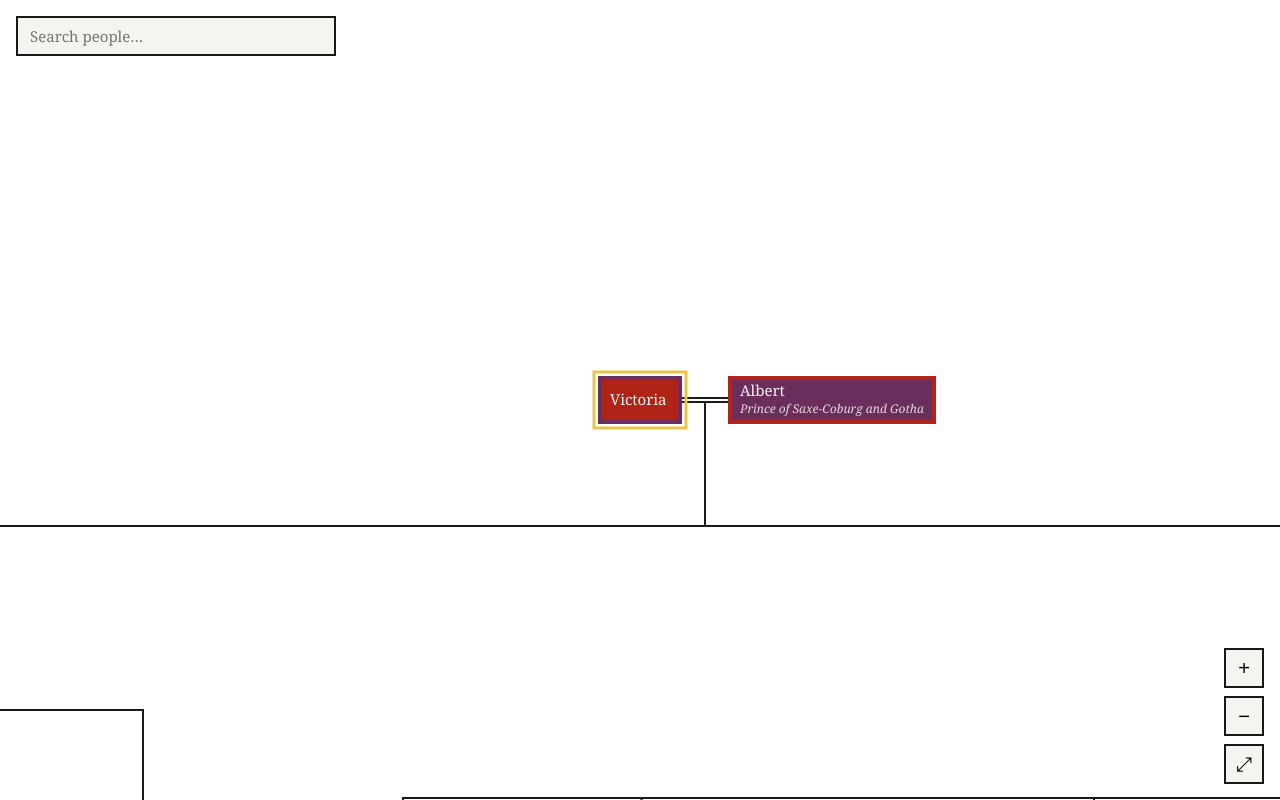
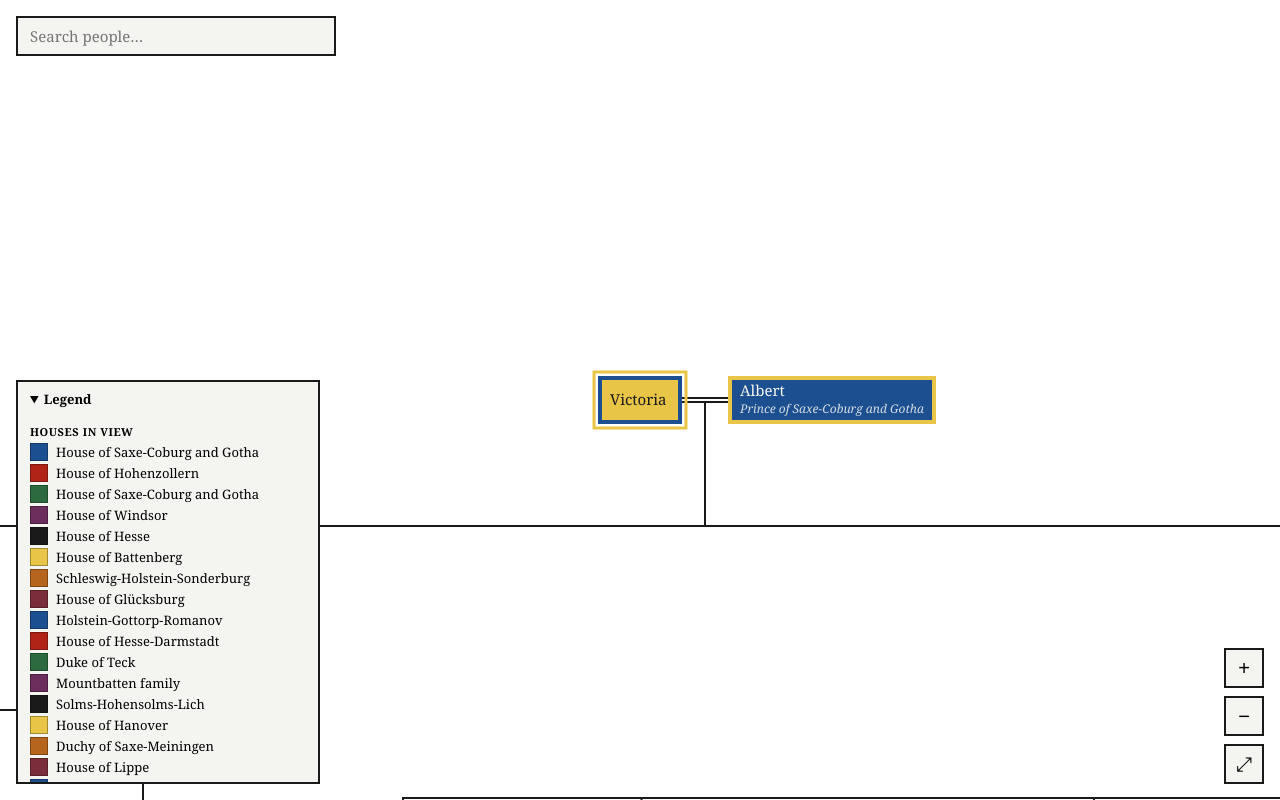
Before and after one commit to awesomelena/european-dynasties, a website built with Vite: page index.html in a window 1280 px wide. Built offline with nearby package versions, Linux system fonts and the light colour scheme.

Commit message:
legend is added

```diff
--- a/src/constants.ts
+++ b/src/constants.ts
@@ -1,3 +1,18 @@
+import type { HouseStyle } from "./types";
+
+export const PALETTE: HouseStyle[] = [
+  { color: "var(--azure)" },
+  { color: "var(--gules)" },
+  { color: "var(--vert)" },
+  { color: "var(--purpure)" },
+  { color: "var(--sable)" },
+  { color: "var(--or)", textColor: "var(--sable)" },
+  { color: "var(--tenne)" },
+  { color: "var(--murrey)" },
+];
+
+export const UNKNOWN_STYLE: HouseStyle = { color: "#9a9a9a" };
+
 export const SVG_NS = "http://www.w3.org/2000/svg";
 export const NODE_H = 44;
 export const NODE_PAD = 10;
--- a/src/main.ts
+++ b/src/main.ts
@@ -4,6 +4,9 @@ import "./styles/menu.css";
 import "./styles/bio.css";
 import "./styles/canvas.css";
 import "./styles/search.css";
+import "./styles/legend.css";
+import { assignColors } from "./render/colors";
+import { createLegend } from "./ui/legend";
 import type { Person, PersonId, Box } from "./types";
 import { SVG_NS, NODE_H } from "./constants";
 import { nodeWidth } from "./render/measure";
@@ -107,11 +110,16 @@ async function main() {
     });
   }
 
+  const updateLegend = createLegend();
+
   function render(focusId: PersonId) {
   world.replaceChildren();
   hideTooltip();
 
   const layout = computeLayout(data, focusId, widths);
+
+  const colors = assignColors(layout, personById);
+  updateLegend(colors, data);
 
   let maxX = 0;
   let maxY = 0;
@@ -130,13 +138,13 @@ async function main() {
 
   for (const [id, box] of layout.positions) {
     const person = personById.get(id)!;
-    attach(drawPerson(world, data, person, box, { focus: id === focusId }), person);
+    attach(drawPerson(world, colors, person, box, { focus: id === focusId }), person);
   }
 
   for (const b of layout.blocks) {
     if (b.spouse === null || !b.spouse.ghost) continue;
     const person = personById.get(b.spouse.id)!;
-    attach(drawPerson(world, data, person, b.spouse, { ghost: true }), person);
+    attach(drawPerson(world, colors, person, b.spouse, { ghost: true }), person);
   }
 
   const focusBox = layout.positions.get(focusId);
--- /dev/null
+++ b/src/render/colors.ts
@@ -0,0 +1,32 @@
+import type { HouseId, HouseStyle, Person, PersonId } from "../types";
+import type { Layout } from "../layout/positions";
+import { PALETTE, UNKNOWN_STYLE } from "../constants";
+
+export function assignColors(
+  layout: Layout,
+  personById: Map<PersonId, Person>
+): Map<HouseId, HouseStyle> {
+  const visible: PersonId[] = [...layout.positions.keys()];
+  for (const b of layout.blocks) {
+    if (b.spouse !== null && b.spouse.ghost) visible.push(b.spouse.id);
+  }
+
+  const count = new Map<HouseId, number>();
+  const bump = (h: HouseId | null) => {
+    if (h !== null) count.set(h, (count.get(h) ?? 0) + 1);
+  };
+  for (const id of visible) {
+    const person = personById.get(id)!;
+    bump(person.houseBirth);
+    bump(person.houseMarriage);
+  }
+
+  const colors = new Map<HouseId, HouseStyle>();
+  const houses = [...count.keys()]
+    .filter((h) => h !== "unknown")
+    .sort((a, b) => count.get(b)! - count.get(a)!);
+  houses.forEach((h, i) => colors.set(h, PALETTE[i % PALETTE.length]));
+  if (count.has("unknown")) colors.set("unknown", UNKNOWN_STYLE);
+
+  return colors;
+}
--- a/src/render/person.ts
+++ b/src/render/person.ts
@@ -1,15 +1,9 @@
-import type { Dataset, HouseId, Person, Box } from "../types";
-import { SVG_NS, NODE_H, NODE_PAD, FONT_NAME, FONT_TITLE } from "../constants";
-
-function houseColor(data: Dataset, houseId: HouseId | null): string {
-  if (houseId === null) return "none";
-  const house = data.houses.find((h) => h.id === houseId);
-  return house ? house.color : "none";
-}
+import type { HouseId, Person, Box, HouseStyle } from "../types";
+import { SVG_NS, NODE_H, NODE_PAD, FONT_NAME, FONT_TITLE, UNKNOWN_STYLE } from "../constants";
 
 export function drawPerson(
   svg: SVGGElement,
-  data: Dataset,
+  colors: Map<HouseId, HouseStyle>,
   person: Person,
   pos: Box,
   opts: { ghost?: boolean; focus?: boolean } = {}
@@ -34,8 +28,11 @@ export function drawPerson(
   rect.setAttribute("y", String(pos.y));
   rect.setAttribute("width", String(pos.w));
   rect.setAttribute("height", String(NODE_H));
-  rect.style.fill = houseColor(data, person.houseBirth);
-  rect.style.stroke = houseColor(data, person.houseMarriage);
+  rect.style.fill = (colors.get(person.houseBirth) ?? UNKNOWN_STYLE).color;
+  rect.style.stroke =
+    person.houseMarriage !== null
+      ? (colors.get(person.houseMarriage) ?? UNKNOWN_STYLE).color
+      : "none";
   rect.style.strokeWidth = "4";
   if (opts.ghost) {
     rect.style.stroke = "var(--sable)";
@@ -44,8 +41,7 @@ export function drawPerson(
   }
   g.appendChild(rect);
 
-  const house = data.houses.find((h) => h.id === person.houseBirth);
-  const textColor = house?.textColor ?? "var(--argent)";
+  const textColor = colors.get(person.houseBirth)?.textColor ?? "var(--argent)";
   const title = person.titles?.[0]?.title;
 
   const name = document.createElementNS(SVG_NS, "text");
--- /dev/null
+++ b/src/styles/legend.css
@@ -0,0 +1,44 @@
+.legend {
+  position: fixed;
+  left: calc(var(--space) * 2);
+  bottom: calc(var(--space) * 2);
+  z-index: 15;
+  max-width: 300px;
+  max-height: 50vh;
+  overflow-y: auto;
+  background: var(--argent);
+  border: var(--border) solid var(--sable);
+  font-family: var(--font-bio);
+  font-size: 13px;
+}
+
+.legend summary {
+  padding: var(--space) calc(var(--space) * 1.5);
+  font-weight: bold;
+  cursor: pointer;
+}
+
+.legend-body {
+  padding: 0 calc(var(--space) * 1.5) calc(var(--space) * 1.5);
+}
+
+.legend h4 {
+  margin: var(--space) 0 4px;
+  font-size: 11px;
+  text-transform: uppercase;
+  letter-spacing: 0.05em;
+}
+
+.legend-row {
+  display: flex;
+  align-items: center;
+  gap: var(--space);
+  margin: 3px 0;
+}
+
+.legend-swatch {
+  width: 16px;
+  height: 16px;
+  flex-shrink: 0;
+  border: 1px solid rgba(0, 0, 0, 0.3);
+}
--- a/src/styles/tokens.css
+++ b/src/styles/tokens.css
@@ -6,6 +6,8 @@
   --vert:    #2d6a3f;
   --purpure: #6b2d5c;
   --sable:   #1a1a1a;
+  --tenne:   #b5651d;
+  --murrey:  #7b2d3b;
 
   --space:   8px;
   --border:  2px;
--- a/src/types.ts
+++ b/src/types.ts
@@ -45,3 +45,4 @@ export interface Dataset {
 
 export type Point = { x: number; y: number };
 export type Box = Point & { w: number };
+export type HouseStyle = { color: string; textColor?: string };
--- /dev/null
+++ b/src/ui/legend.ts
@@ -0,0 +1,58 @@
+import type { Dataset, HouseId, HouseStyle } from "../types";
+import { houseName } from "../render/tooltip";
+
+const LINE_SAMPLES = `
+  <h4>Lines</h4>
+  <div class="legend-row">
+    <svg width="36" height="12"><line x1="0" y1="6" x2="36" y2="6" stroke="var(--sable)" stroke-width="6"/><line x1="0" y1="6" x2="36" y2="6" stroke="white" stroke-width="2"/></svg>
+    Marriage
+  </div>
+  <div class="legend-row">
+    <svg width="36" height="12"><line x1="0" y1="6" x2="36" y2="6" stroke="var(--sable)" stroke-width="2"/></svg>
+    Parent – child
+  </div>
+  <div class="legend-row">
+    <svg width="36" height="18"><rect x="2" y="2" width="32" height="14" fill="#ccc" stroke="var(--sable)" stroke-width="2" stroke-dasharray="4 3"/></svg>
+    Also shown elsewhere
+  </div>
+  <div class="legend-row">
+    <svg width="36" height="18"><rect x="3" y="3" width="30" height="12" fill="var(--azure)" stroke="var(--gules)" stroke-width="3"/></svg>
+    Fill: born into · Border: married into
+  </div>
+`;
+
+export function createLegend() {
+  const details = document.createElement("details");
+  details.className = "legend";
+  details.open = true;
+
+  const summary = document.createElement("summary");
+  summary.textContent = "Legend";
+  const body = document.createElement("div");
+  body.className = "legend-body";
+
+  details.append(summary, body);
+  document.body.appendChild(details);
+
+  return function update(colors: Map<HouseId, HouseStyle>, data: Dataset) {
+    body.replaceChildren();
+
+    const heading = document.createElement("h4");
+    heading.textContent = "Houses in view";
+    body.appendChild(heading);
+
+    for (const [id, style] of colors) {
+      const row = document.createElement("div");
+      row.className = "legend-row";
+      const swatch = document.createElement("span");
+      swatch.className = "legend-swatch";
+      swatch.style.background = style.color;
+      const name = document.createElement("span");
+      name.textContent = id === "unknown" ? "Unknown" : houseName(data, id);
+      row.append(swatch, name);
+      body.appendChild(row);
+    }
+
+    body.insertAdjacentHTML("beforeend", LINE_SAMPLES);
+  };
+}
```
